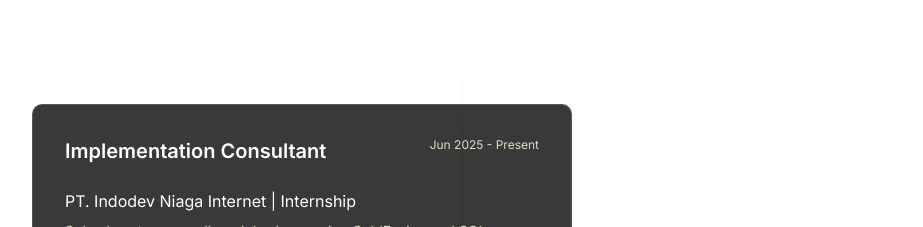
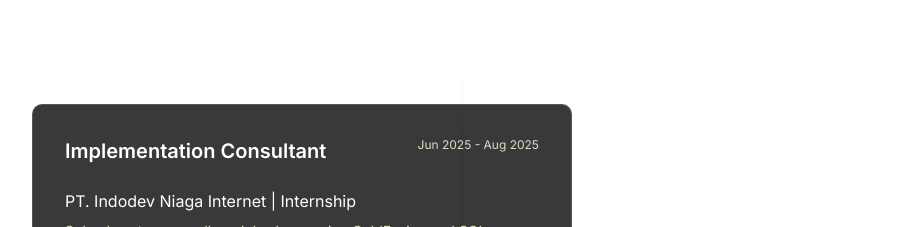
Before and after one commit to hideffrand/portofolio, a Next.js app: page / in a window 1280 px wide. Shown: the part 1800-2027 px from the top of the page, without its empty margins (178-1101 px from the left). Built offline with nearby package versions, Linux system fonts and the light colour scheme.

Commit message:
update experience data

```diff
--- a/app/data.ts
+++ b/app/data.ts
@@ -129,7 +129,7 @@
 export const experiences: IExperience[] = [
   {
     title: "Implementation Consultant",
-    time: "Jun 2025 - Present",
+    time: "Jun 2025 - Aug 2025",
     at: "PT. Indodev Niaga Internet",
     type: "Internship",
     desc: "Solved custom payroll modules bugs using ColdFusion and SQL. Utilized Excel to automatically generate bulk SQL statements to fix client's issues on data sites.",
```
